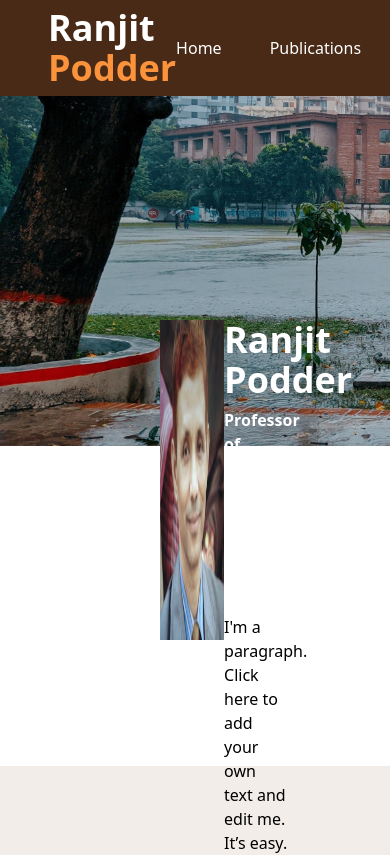
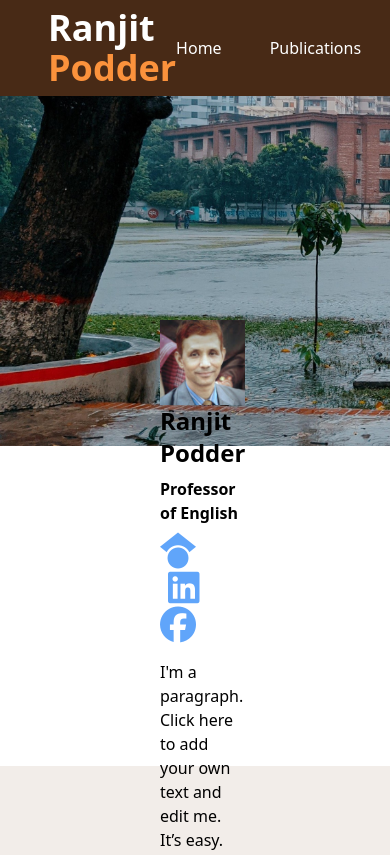
Before and after one commit to shakilkhan2/ranjit-sir, a website: page src/index.html in a window 390 px wide. Shown: the top 855 px of the page. Drawn offline with nearby package versions, Linux system fonts and the light colour scheme.

Commit message:
designing for mobile responsive

```diff
--- a/src/index.html
+++ b/src/index.html
@@ -5,6 +5,8 @@
     <meta name="viewport" content="width=device-width, initial-scale=1.0" />
     <title>Ranjit Podder</title>
     <link href="./output.css" rel="stylesheet" />
+    <link href="https://cdn.jsdelivr.net/npm/tailwindcss@2.2.19/dist/tailwind.min.css" rel="stylesheet">
+
 
     <!-- Custom Style -->
     <style>
@@ -96,30 +98,30 @@
       <!-- cover -->
       <div class="bg-cover bg-no-repeat relative cover-img">
         <!-- profile section -->
-        <section class="flex justify-between px-40 absolute top-56">
+        <section class="md:flex justify-between px-40 absolute top-56">
           <div class="">
-            <img class="h-80" src="../media/podder.jpg" alt="" />
+            <img class="md:h-80" src="../media/podder.jpg" alt="" />
           </div>
-          <div class="w-1/2">
-            <h1 class="text-4xl font-bold text-white">Ranjit Podder</h1>
-            <p class="font-semibold py-2 text-white">Professor of English</p>
+          <div class="w-100% md:w-1/2">
+            <h1 class="text-2xl md:text-4xl font-bold text-black md:text-white">Ranjit Podder</h1>
+            <p class="font-semibold py-2 text-black md:text-white">Professor of English</p>
             <a
               href="https://scholar.google.com/citations?user=pjJImWgAAAAJ&hl=en"
               ><i
                 title="google-scholar"
-                class="fa-brands fa-google-scholar text-4xl text-white"
+                class="fa-brands fa-google-scholar text-4xl text-blue-400 md:text-white"
               ></i
             ></a>
             <a href="https://www.linkedin.com/in/ranjit-podder/"
               ><i
                 title="linkedin"
-                class="fa-brands fa-linkedin text-4xl text-white px-2"
+                class="fa-brands fa-linkedin text-4xl text-blue-400 md:text-white px-2"
               ></i
             ></a>
             <a href="https://www.facebook.com/ranjit.podder.14/">
               <i
                 title="facebook"
-                class="fa-brands fa-facebook text-4xl text-white"
+                class="fa-brands fa-facebook text-4xl text-blue-400 md:text-white"
               ></i
             ></a>
             <p class="pb-8 pt-4">
```
